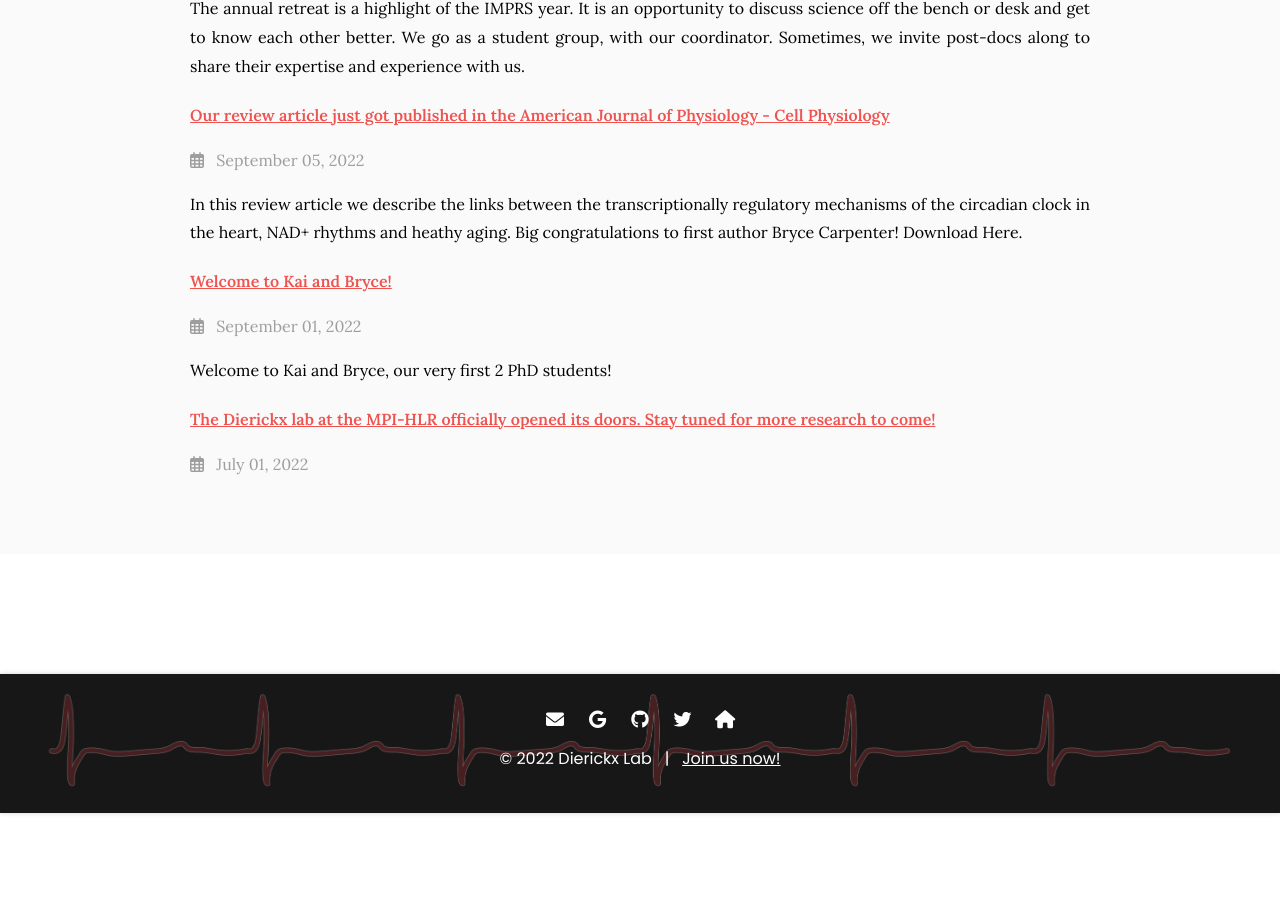
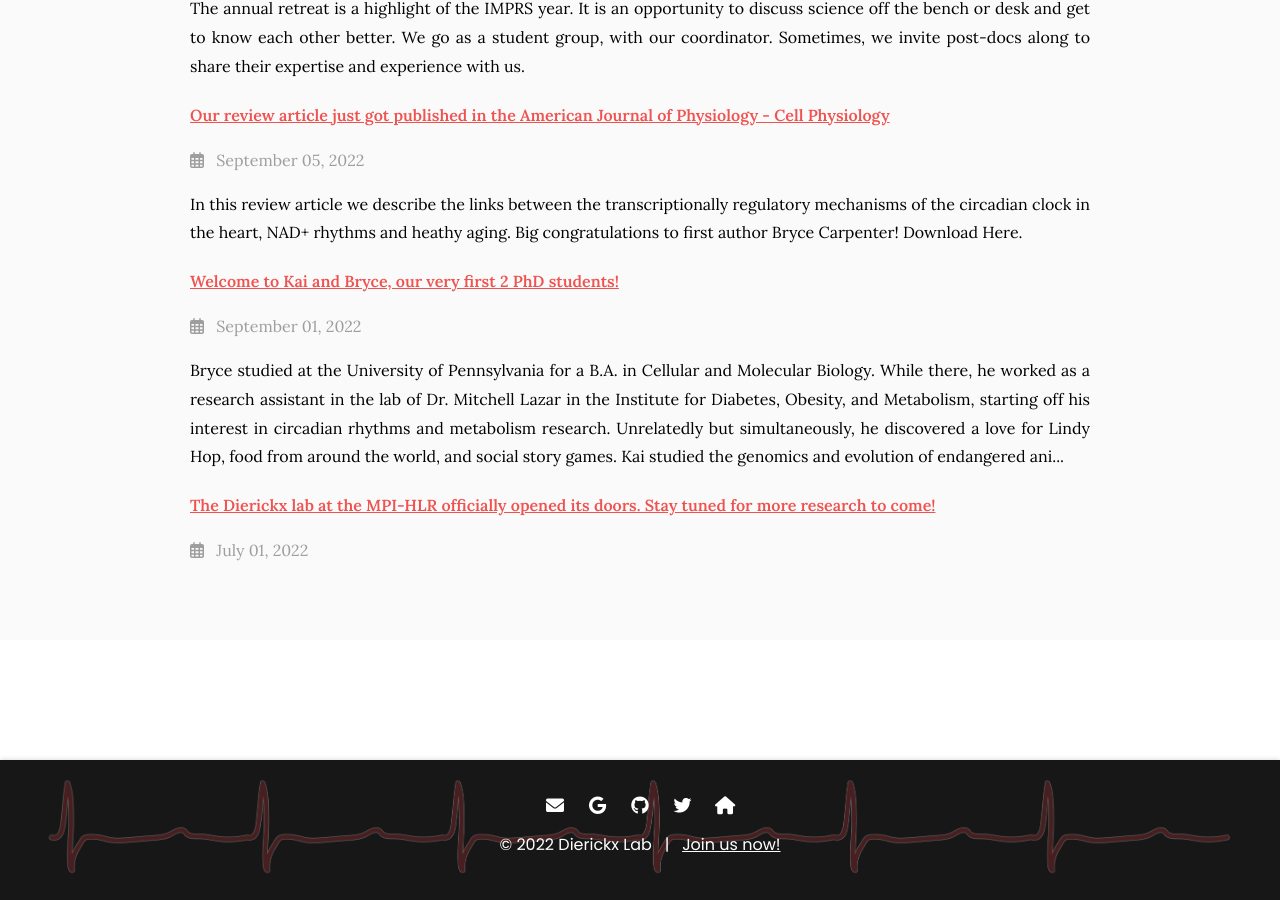
Before and after one commit to theDierickxLab/theDierickxLab, a Jekyll site: the page built from blog/index.md, in a window 1280 px wide and 900 px high, scrolled down 684 px. Built offline with Jekyll 4.4.1, drawn with Linux system fonts in a browser that asks for light colours; before the commit the page ends 1497 px from its top, so only the background shows below that.

Commit message:
Update 2022-09-01-Welcome.md

```diff
--- a/_posts/2022-09-01-Welcome.md
+++ b/_posts/2022-09-01-Welcome.md
@@ -1,6 +1,16 @@
 ---
-title: Welcome to Kai and Bryce!
+title: Welcome to Kai and Bryce, our very first 2 PhD students!
 
 ---
 
- Welcome to Kai and Bryce, our very first 2 PhD students!
+
+
+Bryce studied at the University of Pennsylvania for a B.A. in Cellular and Molecular Biology. While there, he worked as a research assistant in the lab of Dr. Mitchell Lazar in the Institute for Diabetes, Obesity, and Metabolism, starting off his interest in circadian rhythms and metabolism research. Unrelatedly but simultaneously, he discovered a love for Lindy Hop, food from around the world, and social story games.
+
+{% include gallery.html style="flexbox" image1="images/Bryce.png" %} {:.center}
+
+
+Kai studied the genomics and evolution of endangered animals for her master's degree in bioinformatics at Sichuan University. She started enjoying cardiovascular research when she was working on GWAS and single cell analyses at UMCU in the Netherlands.  She is curious about everything around her. She loves to travel and adventure. After obtaining her Scuba Diving license she is now learning to solo skydive and in the future she would like to learn to fly light aircraft.
+
+
+{% include gallery.html style="flexbox" image1="images/Kai.jpg" %} {:.center}
```
